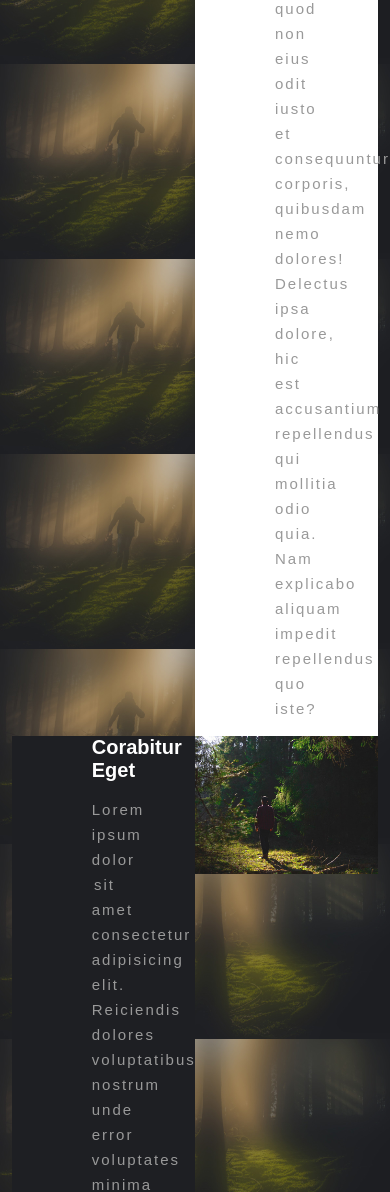
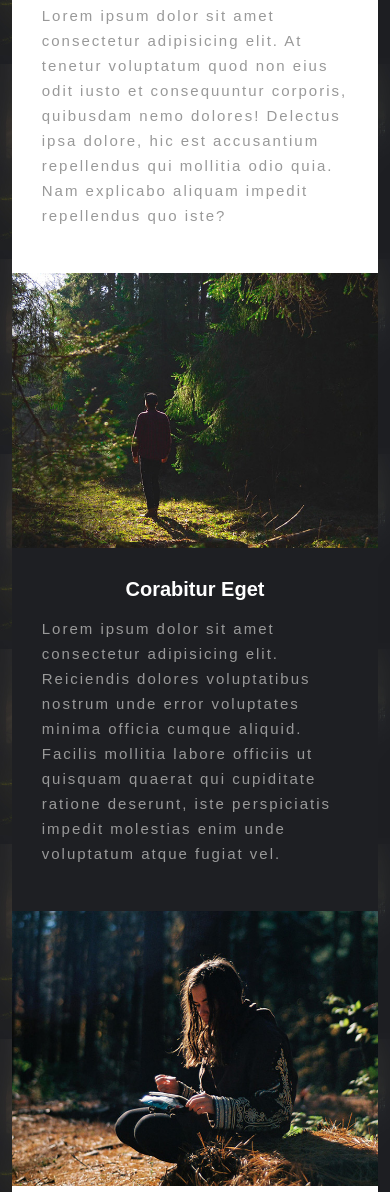
Before and after one commit to vicfir/caminar, a plain HTML site: page index.html in a window 390 px wide. Shown: the part 2861-4053 px from the top of the page. Drawn offline with Linux system fonts and the light colour scheme.

Commit message:
sect3 + footer responsive

```diff
--- a/index.html
+++ b/index.html
@@ -51,7 +51,7 @@
                     <p>Lorem ipsum dolor sit amet consectetur adipisicing elit. At tenetur voluptatum quod non eius odit iusto et consequuntur corporis, quibusdam nemo dolores! Delectus ipsa dolore, hic est accusantium repellendus qui mollitia odio quia. Nam explicabo aliquam impedit repellendus quo iste?</p>
                 </div>
             </div>
-            <div class="rowSect3">
+            <div class="rowSect3 rCol">
                 <div class="titleSect3 bl">
                     <h3>Corabitur Eget</h3>
                     <p>Lorem ipsum dolor sit amet consectetur adipisicing elit. Reiciendis dolores voluptatibus nostrum unde error voluptates minima officia cumque aliquid. Facilis mollitia labore officiis ut quisquam quaerat qui cupiditate ratione deserunt, iste perspiciatis impedit molestias enim unde voluptatum atque fugiat vel.</p>
--- a/public/sass/style.sass
+++ b/public/sass/style.sass
@@ -200,3 +200,32 @@ footer
 
         img
             width: 90%
+
+    // section 3
+    .rowSect3
+        flex-direction: column
+
+        div
+            width: 100%
+
+        .titleSect3
+            padding: 30px 0
+
+            h3
+                text-align: center
+                padding: 0
+
+            p
+                padding: 0 30px
+
+    .rCol
+        flex-direction: column-reverse
+
+        .bl
+            p
+                text-align: left
+
+    // footer
+    footer
+        p
+            font-size: 10px
```
Also changed, not shown: public/css/style.css, 1 other file.
